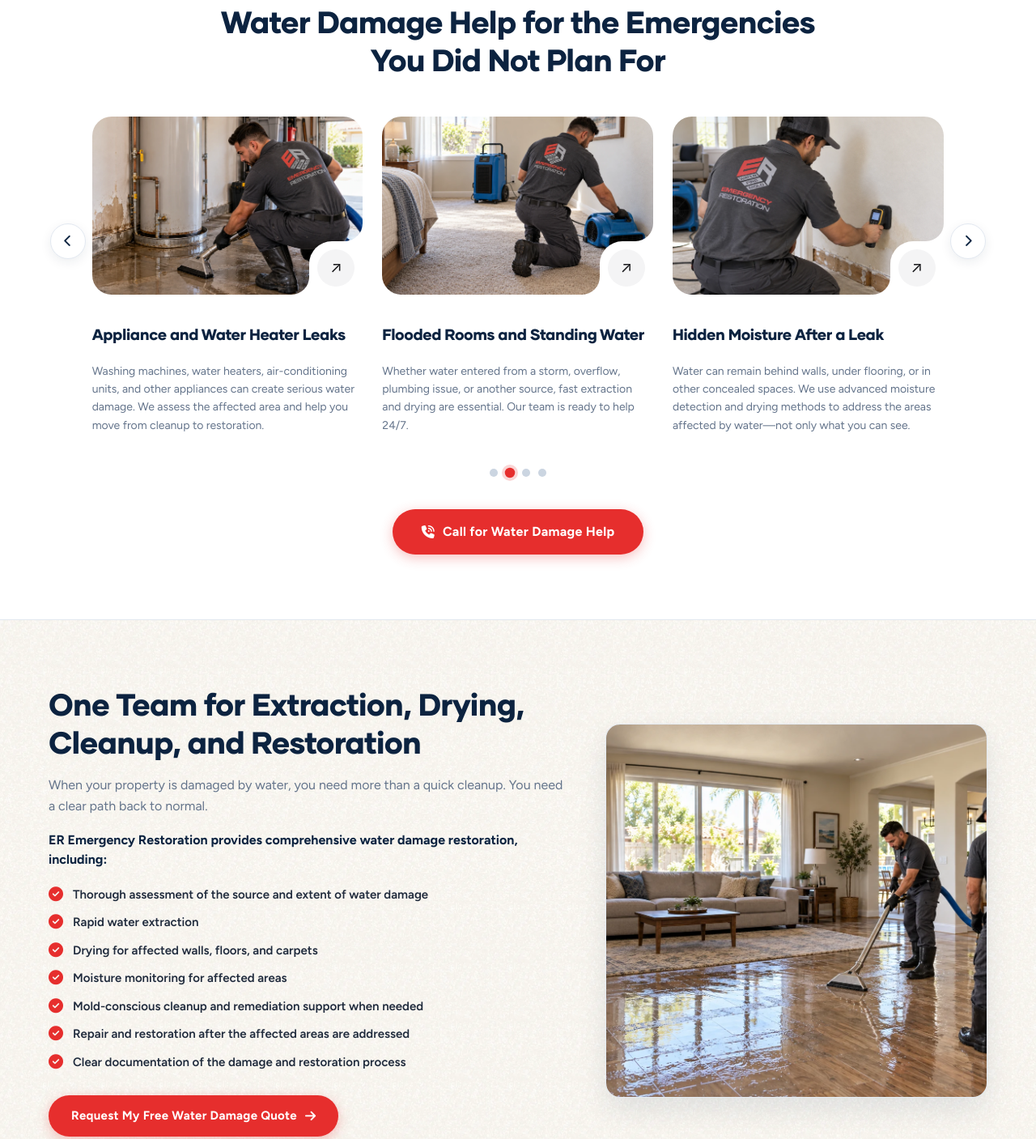
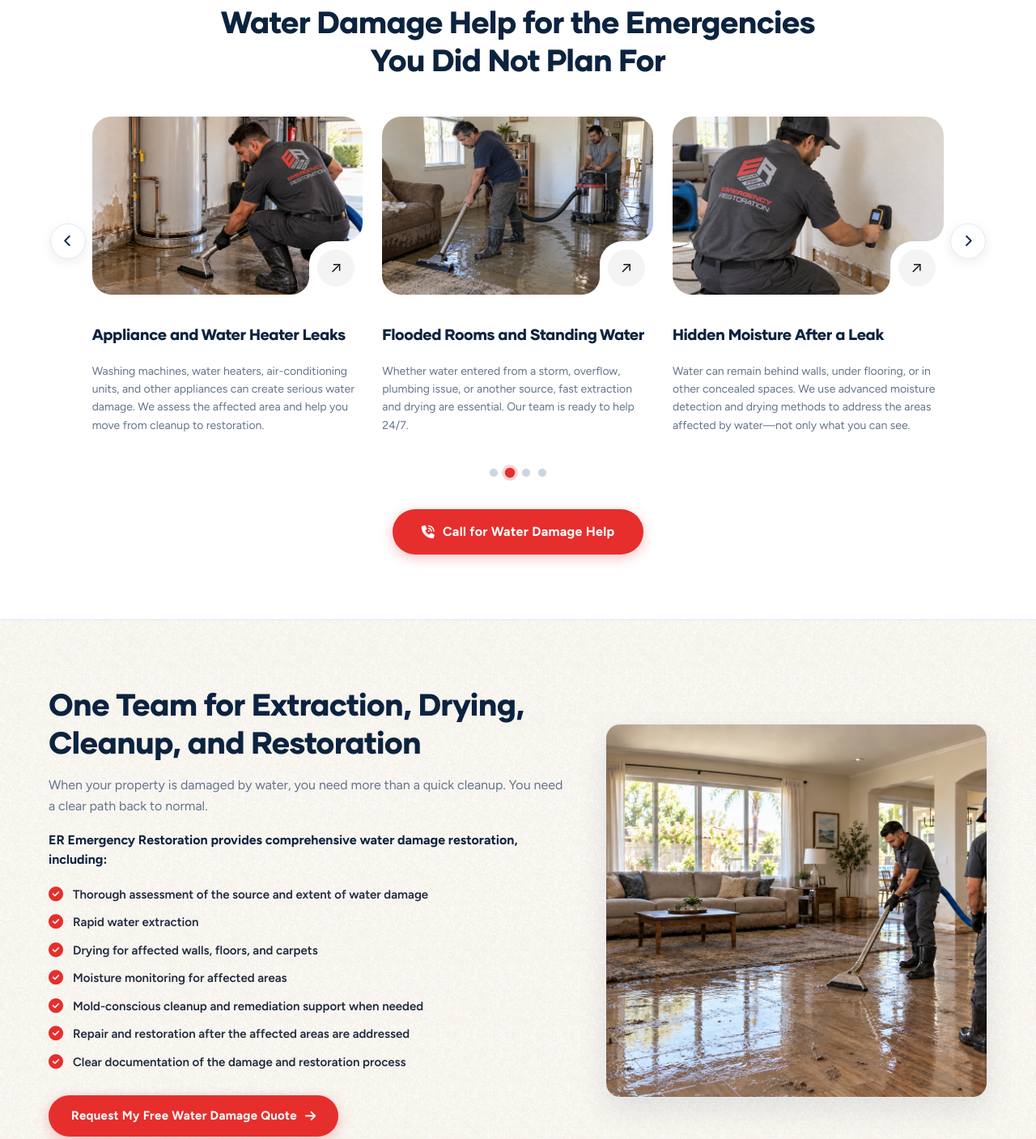
Before and after one commit to Diegohernan1994/er-emergency, an Astro site: page /v1 in a window 1280 px wide. Shown: the part 1724-3131 px from the top of the page at 81% size. Built offline with nearby package versions, Linux system fonts and the light colour scheme; Astro itself is replaced by a stand-in of ours; a web font is replaced by a local one.

Commit message:
feat: use ER-emergency (1) for Flooded Rooms card and ER-emergency (2) for One Team section

```diff
--- a/src/components/CapabilitiesSection.astro
+++ b/src/components/CapabilitiesSection.astro
@@ -63,7 +63,7 @@
       <div class="capabilities-img-col">
         <div class="img-frame">
           <img
-            src="/assets/images/photos/er-emergency-response-team.webp"
+            src="/assets/images/photos/er-emergency-2.webp"
             alt="One Team for Extraction, Drying, Cleanup, and Restoration - ER Emergency Restoration"
             class="feature-img"
             loading="lazy"
--- a/src/components/ScenariosSection.astro
+++ b/src/components/ScenariosSection.astro
@@ -16,7 +16,7 @@ const scenarios = [
   {
     title: "Flooded Rooms and Standing Water",
     desc: "Whether water entered from a storm, overflow, plumbing issue, or another source, fast extraction and drying are essential. Our team is ready to help 24/7.",
-    img: "/assets/images/photos/er-bedroom-carpet-drying.webp",
+    img: "/assets/images/photos/er-emergency-1.webp",
     alt: "Flooded Rooms and Standing Water - ER Emergency Restoration"
   },
   {
--- a/src/components/v2/ScenariosSection.astro
+++ b/src/components/v2/ScenariosSection.astro
@@ -16,7 +16,7 @@ const scenarios = [
     description: "Washing machines, water heaters, air-conditioning units, and other appliances can create serious water damage. We assess the affected area and help you move from cleanup to restoration."
   },
   {
-    image: "/assets/images/water/bedroom-carpet-drying.webp",
+    image: "/assets/images/water/er-emergency-1.webp",
     alt: "Flooded residential room standing water extraction",
     icon: "fa-solid fa-water",
     title: "Flooded Rooms and Standing Water",
```
Also changed, not shown: public/assets/images/photos/er-emergency-1.webp (added), public/assets/images/photos/er-emergency-2.webp (added), public/assets/images/water/er-emergency-1.webp (added), public/assets/images/water/er-emergency-2.webp (added).
